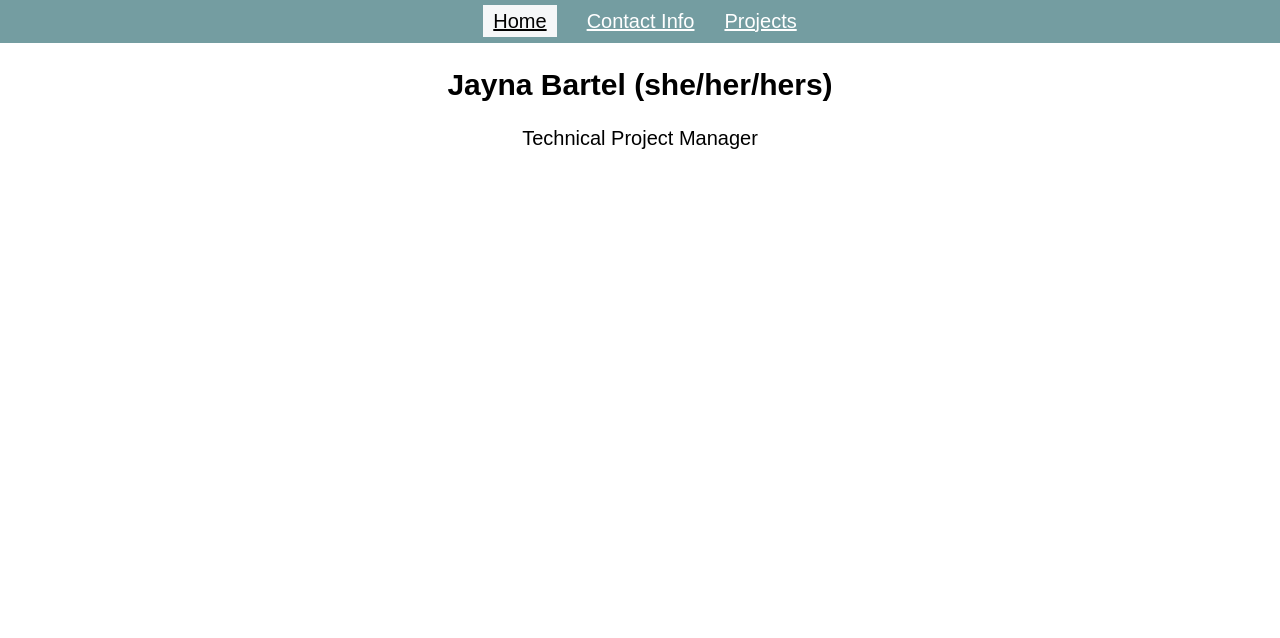
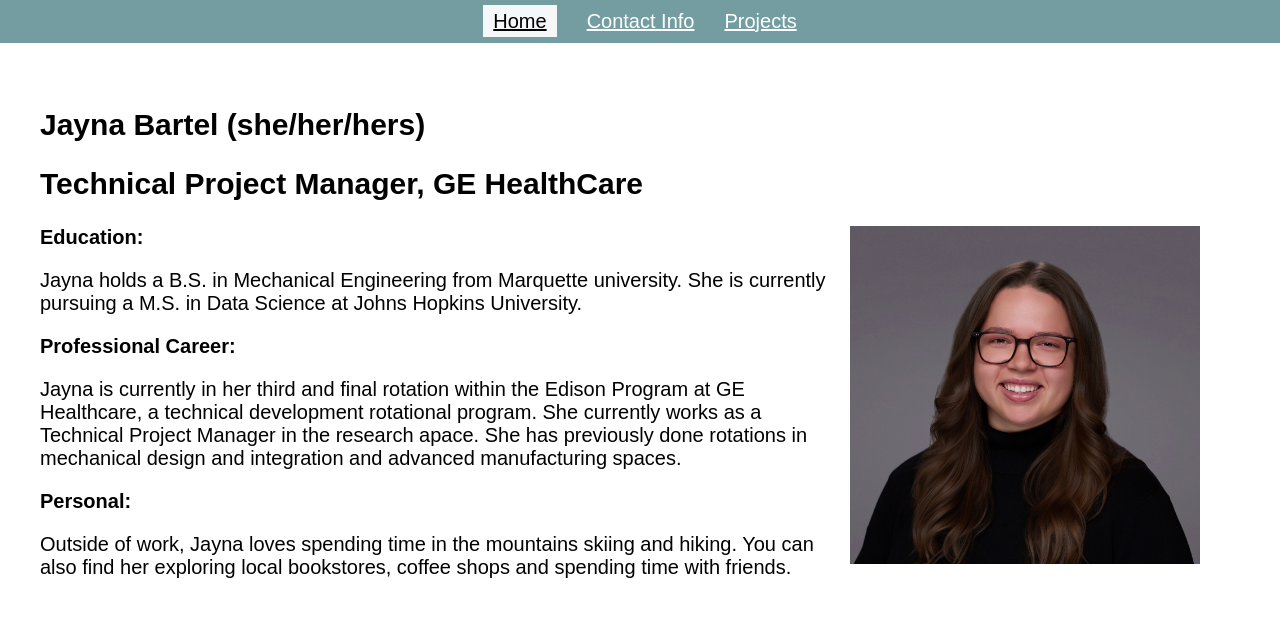
Before and after one commit to jbarte12/jhu_software_concepts, a Flask app: page / in a window 1280 px wide. Shown: the top 638 px of the page. Run offline with Flask 3, Linux system fonts and the light colour scheme.

Commit message:
Contains baseline home and contact info pages

```diff
--- a/module_1/app/static/styles.css
+++ b/module_1/app/static/styles.css
@@ -6,7 +6,7 @@ body {
   font-family: sans-serif;
   font-size: 20px;
   margin: 0 auto;
-  text-align: center;
+  text-align: left;
 }
 
 a,
@@ -28,10 +28,11 @@ nav ul li {
   margin: 0 5px;
 }
 
-main {
-  width: 80%;
-  margin: 0 auto;
+/* section content - give margin on edges */
+section {
+  padding: 40px;
 }
+
 
 .top-bar{
   background-color:#749da1;
@@ -42,12 +43,6 @@ main {
 nav a,
 nav a:visited {
   color:white;
-}
-
-body {
-  font-family:sans-serif;
-  font-size: 20px;
-  margin:0;
 }
 
 nav ul {
@@ -65,3 +60,9 @@ nav a.active {
   padding: 5px 10px;
   boarder-radius: 5px;
 }
+
+.headshot {
+  float: right;
+  width: 350px;
+  margin-right:40px;
+}
--- a/module_1/app/templates/base.html
+++ b/module_1/app/templates/base.html
@@ -2,8 +2,7 @@
 <html lang="en">
 <head>
     <meta charset="UTF-8">
-    <title>Message Board - {% block title %}{% endblock title %}
-        </title>
+    <title>Message Board - {% block title %}{% endblock title %}</title>
     <link rel = "stylesheet" href = "{{url_for('static', filename =
     'styles.css')}}">
 </head>
@@ -14,7 +13,7 @@
 </div>
 <section>
     <header> {% block header %}{% endblock header %}</header>
-    <main>{% block content %} <p> No messages.</p>{% endblock content %}</main>
+    <main>{% block content %} <p> </p>{% endblock content %}</main>
 </section>
 </body>
 </html>
--- a/module_1/app/templates/home.html
+++ b/module_1/app/templates/home.html
@@ -1,13 +1,22 @@
 {% extends 'base.html' %}
 
-# define header block (override parent)
 {% block header %}
-<h2>{% block title %}Jayna Bartel (she/her/hers){% endblock title %}</h2>
+<h1>Jayna Bartel (she/her/hers)</h1>
+<h2>Technical Project Manager, GE HealthCare </h2>
 {% endblock header %}
 
 
 {% block content %}
-<p> Technical Project Manager
-  </p>
-
+<img class = "headshot"
+     src ="{{url_for('static', filename = 'jayna_headshot.jpg')}}" alt =
+"Jayna Bartel Headshot">
+<p><strong> Education:</strong></p>
+<p>Jayna holds a B.S. in Mechanical Engineering from Marquette university.
+    She is currently pursuing a M.S. in Data Science at Johns Hopkins
+    University. </p>
+<p><strong> Professional Career:</strong></p>
+Jayna is currently in her third and final rotation within the Edison Program at GE Healthcare, a technical development rotational program. She currently works as a Technical Project Manager in the research apace. She has previously done rotations in mechanical design and integration and advanced manufacturing spaces.
+<p><strong> Personal:</strong></p>
+<p>Outside of work, Jayna loves spending time in the mountains skiing and hiking. You can also find her exploring local bookstores, coffee shops and spending time with friends.
+<p/>
 {% endblock content %}
```
Also changed, not shown: module_1/app/templates/contact_info.html (+6 -8 lines), module_1/app/static/jayna_headshot.jpg (added).
